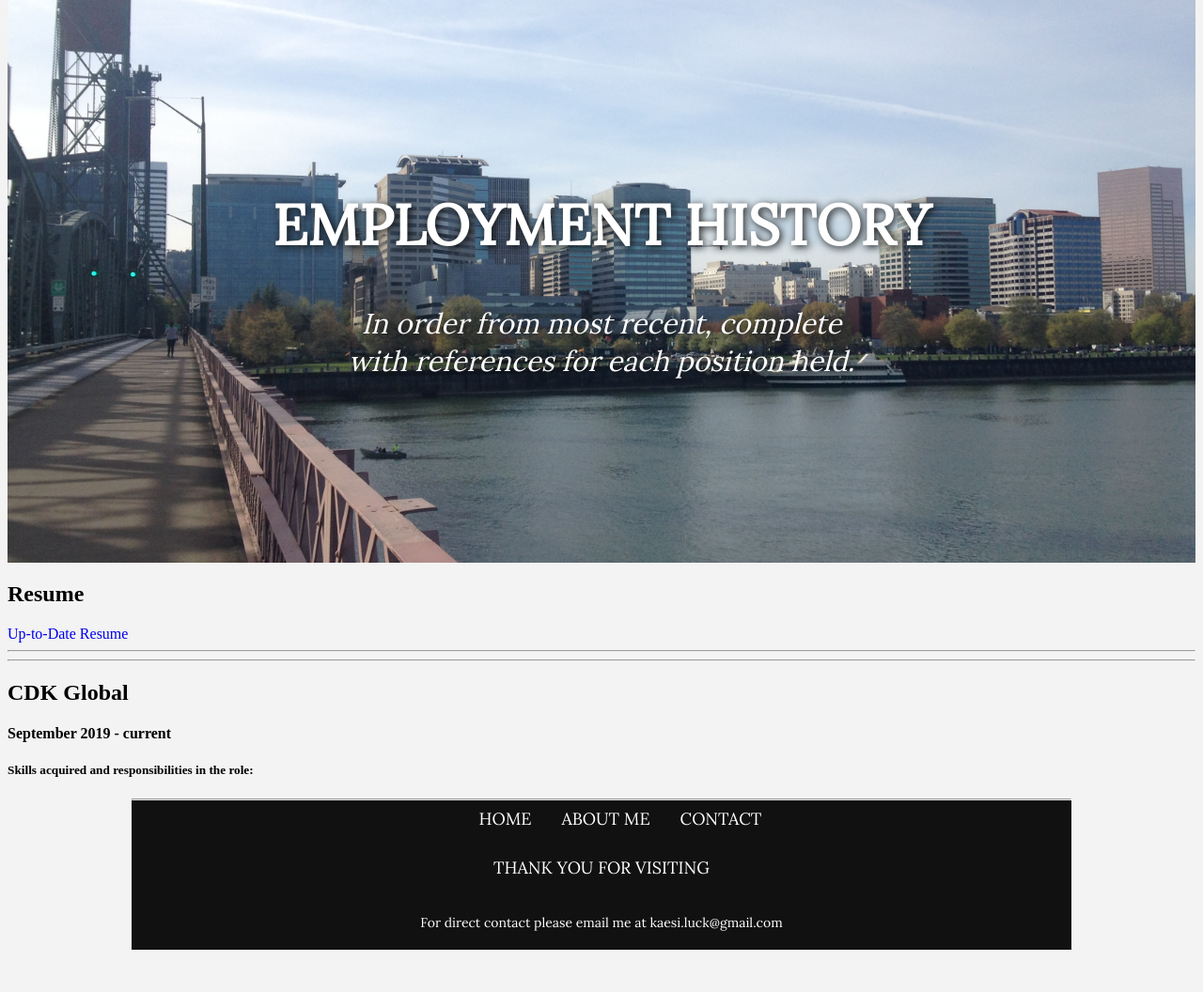
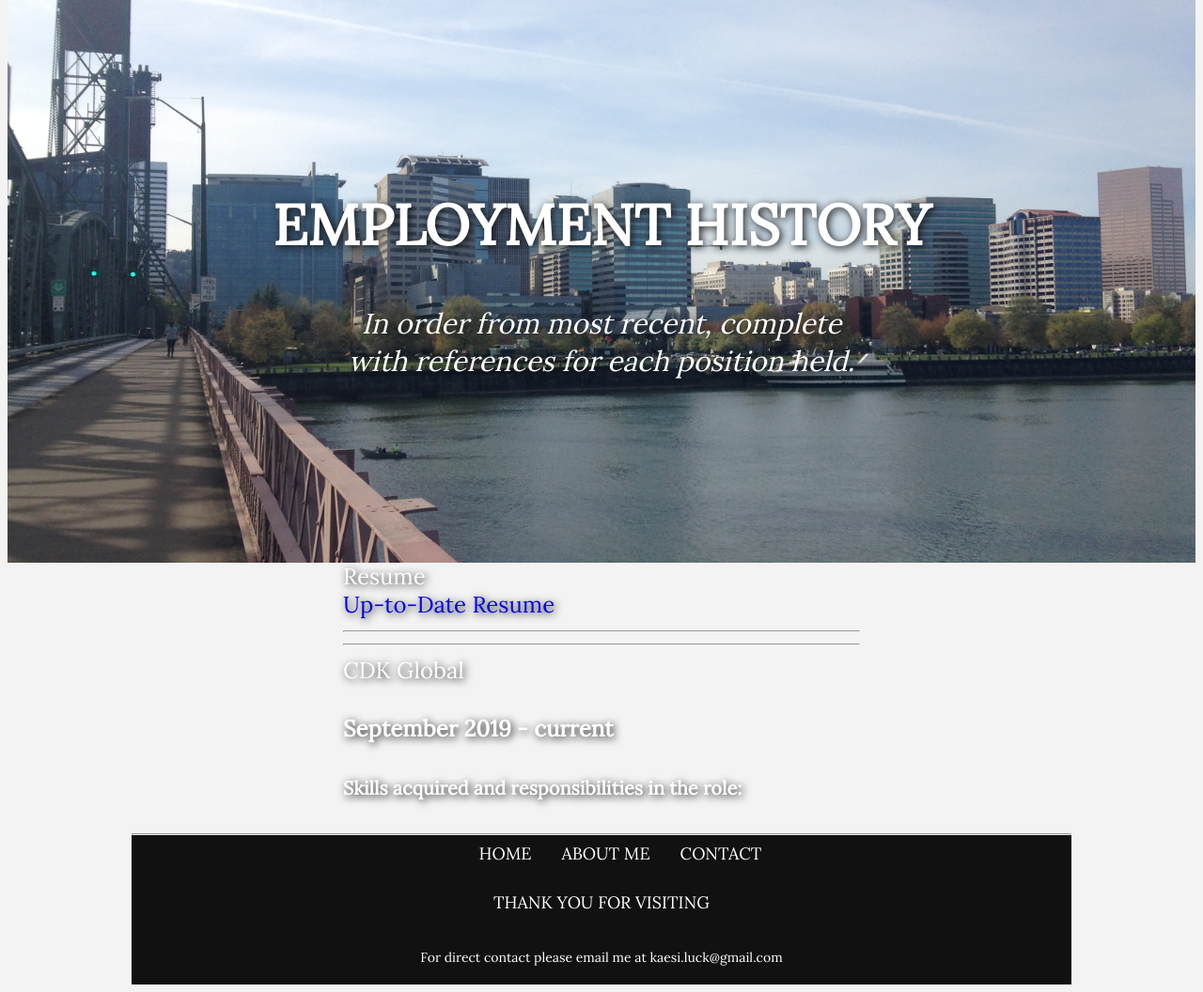
Before and after one commit to kaesiluck/kaesiluck.github.io, a PHP site: page /workExperience.html in a window 1280 px wide. Shown: the part 109-1165 px from the top of the page at 94% size. Before the commit the page ends 1120 px from the top, so only its background shows below. Run offline with PHP 8.4, Linux system fonts and the light colour scheme.

Commit message:
Update style.css

```diff
--- a/style.css
+++ b/style.css
@@ -348,6 +348,47 @@ div.travels-photos img {
   margin: 0 auto;
 }
 
+.work-main {
+  font-family: Lora;
+  font-size: 24px;
+  font-weight: 200;
+  color: #fff;
+  text-align: left;
+  text-shadow: 2px 2px 8px #111;
+  line-height: 30px;
+  display: block;
+  width: 550px;
+  margin: 0 auto;
+}
+
+.work-main h2 {
+  font-family: Lora;
+  font-size: 24px;
+  font-weight: 200;
+  color: #fff;
+  text-align: left;
+  text-shadow: 2px 2px 8px #111;
+  line-height: 30px;
+  display: block;
+  width: 550px;
+  margin: 0 auto;
+}
+
+.work-main p {
+  font-family: Lora;
+  font-size: 24px;
+  font-weight: 200;
+  color: #fff;
+  text-align: left;
+  text-shadow: 2px 2px 8px #111;
+  line-height: 30px;
+  display: block;
+  width: 550px;
+  margin: 0 auto;
+}
+
+
+
 /*EDUCATION STYLE*/
 
 /*EDUCATION BANNER STYLE*/
```
